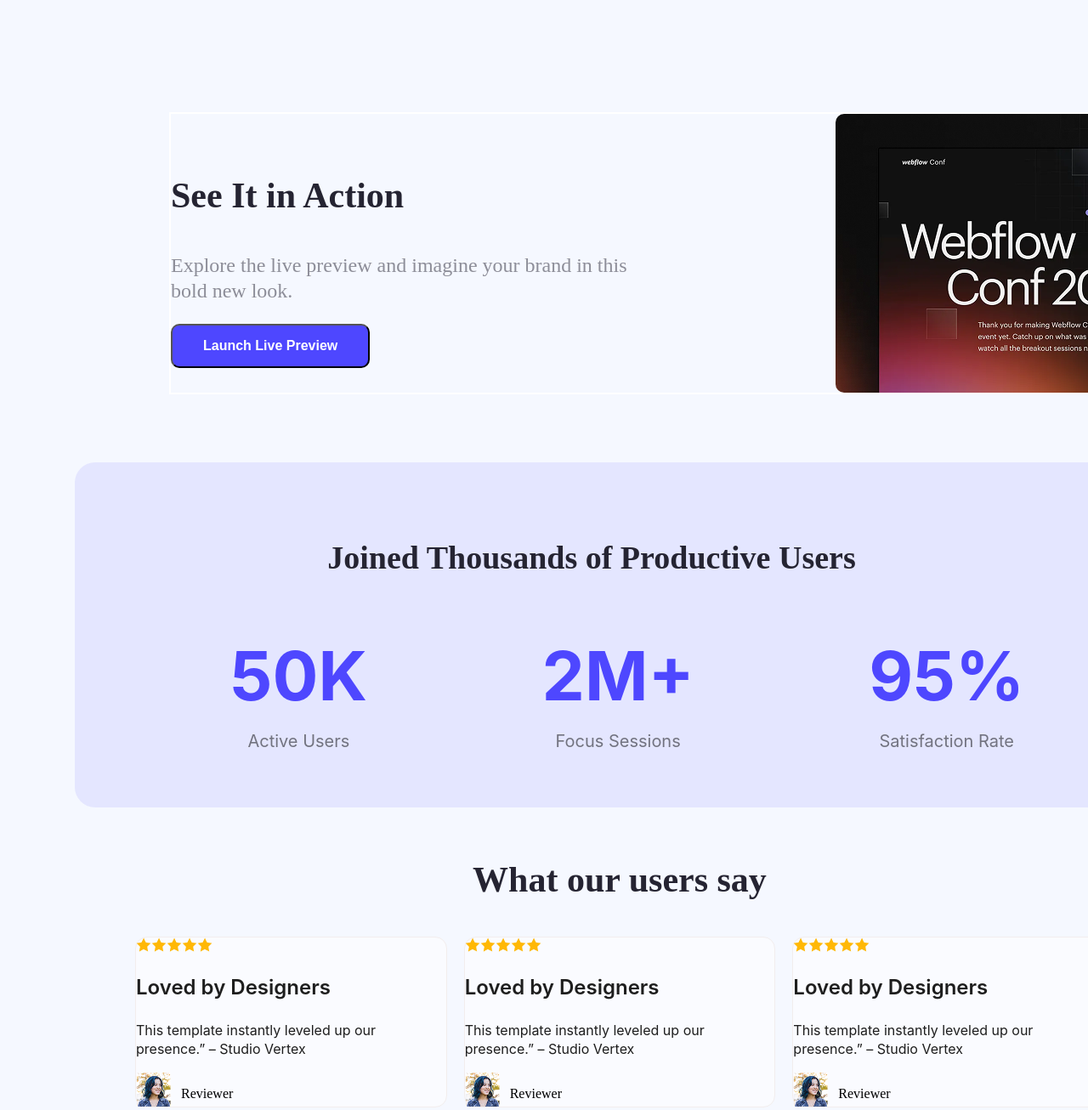
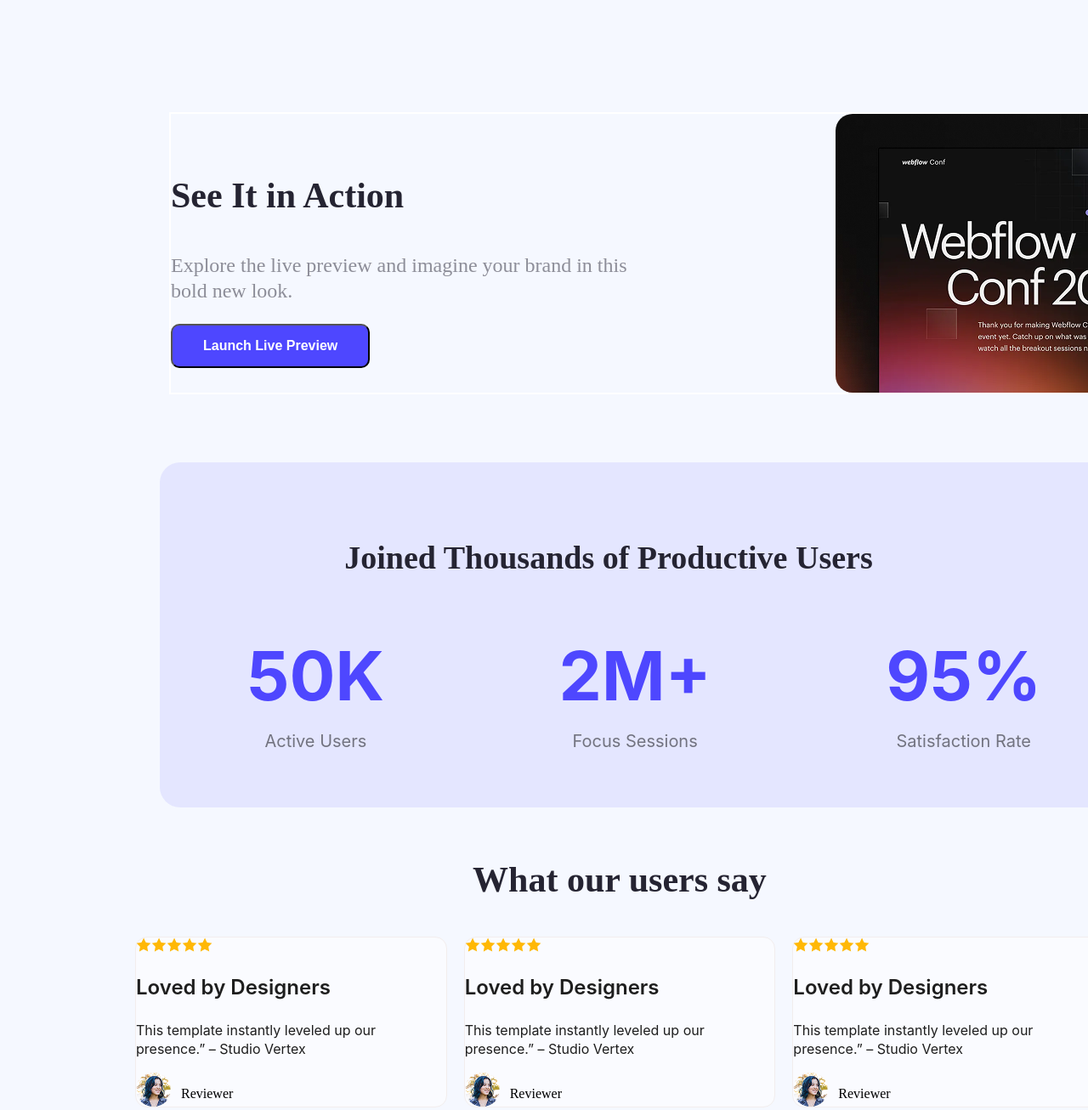
Before and after one commit to nayeem2k6/assignment-first, a plain HTML site: page index.html in a window 1280 px wide. Shown: the part 740-2046 px from the top of the page at 85% size. Drawn offline with Linux system fonts and the light colour scheme.

Commit message:
all-complet

```diff
--- a/style/index.css
+++ b/style/index.css
@@ -12,7 +12,7 @@ nav{
     flex-direction: row;
     justify-content: space-between;
     align-items: center;
-    padding: 50px 0px 50px 0px;
+    /* padding: 50px 0px 50px 0px; */
     flex: none;
     order: 0px;
     margin: auto;
@@ -26,7 +26,7 @@ nav{
     text-align: left;
     align-items: center;
     gap: 10px;
-    padding: 50px 0px 0px 50px;
+    padding: 0px 0px 0px 50px;
 }
 .flex-1{
     display: flex;
@@ -41,6 +41,9 @@ align-items: flex-start;
 gap: 12px;
 padding: 0px;
 text-align: center;
+}
+.flex-1 img{
+    border-radius: 50%;
 }
 .nav-button{
      font-size:16px ;
@@ -155,7 +158,7 @@ flex: none;
 order: 1;
 flex-grow: 0;
 margin: 0px 10px;
-border-radius: 10px;
+border-radius: 20px;
 }
 .section-2{
 width: 1140px;
@@ -163,12 +166,13 @@ height: 306px;
 left: 141px;
 top: 1258px;
 margin-top: 200px;
+margin-left: 100px;
 border-radius: 24px;
 background-color: #4E47FF1A;
 flex-direction: column;
 justify-content: center;
 align-items: center;
-padding: 50px 80px 50px 80px;
+padding: 50px 60px 50px 0px;
 }
 .elemant-title{
 width: 856px;
@@ -358,7 +362,6 @@ padding: 12px 36px 12px 36px;
 .imge-cd{
     background-image: url(../style/Assets/wc-big.png);
     padding:163px 149px 163px 149px;
-
 }
 /* section-5 */
 .section-5-title{
```
